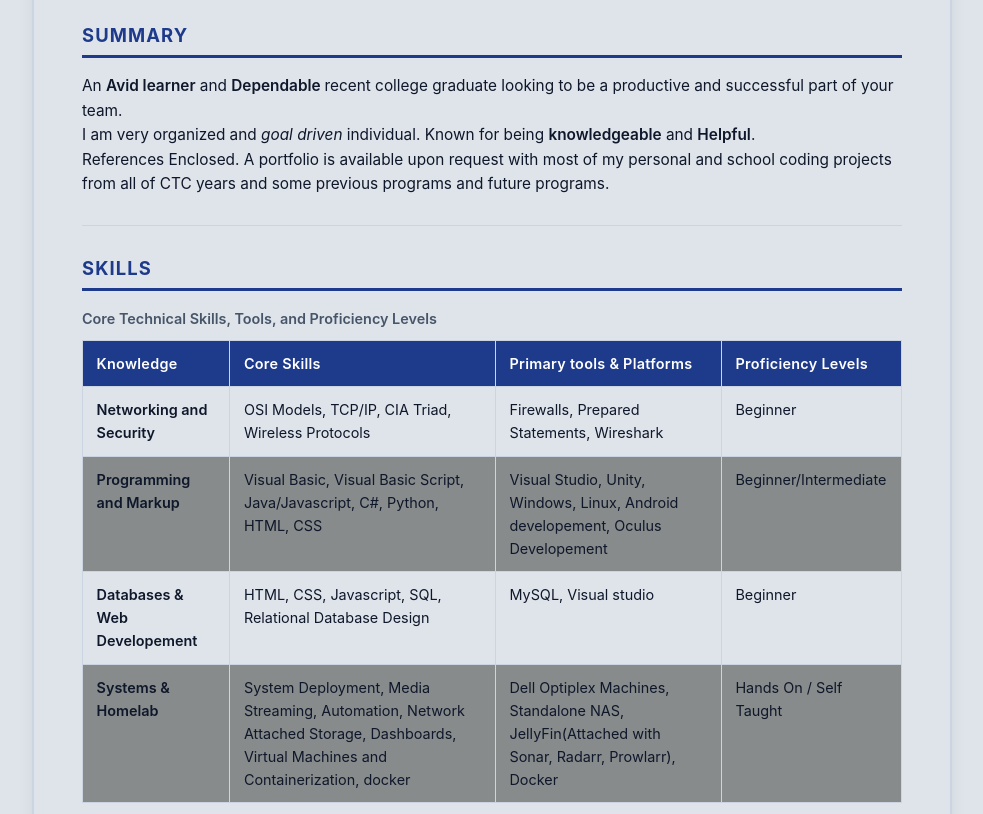
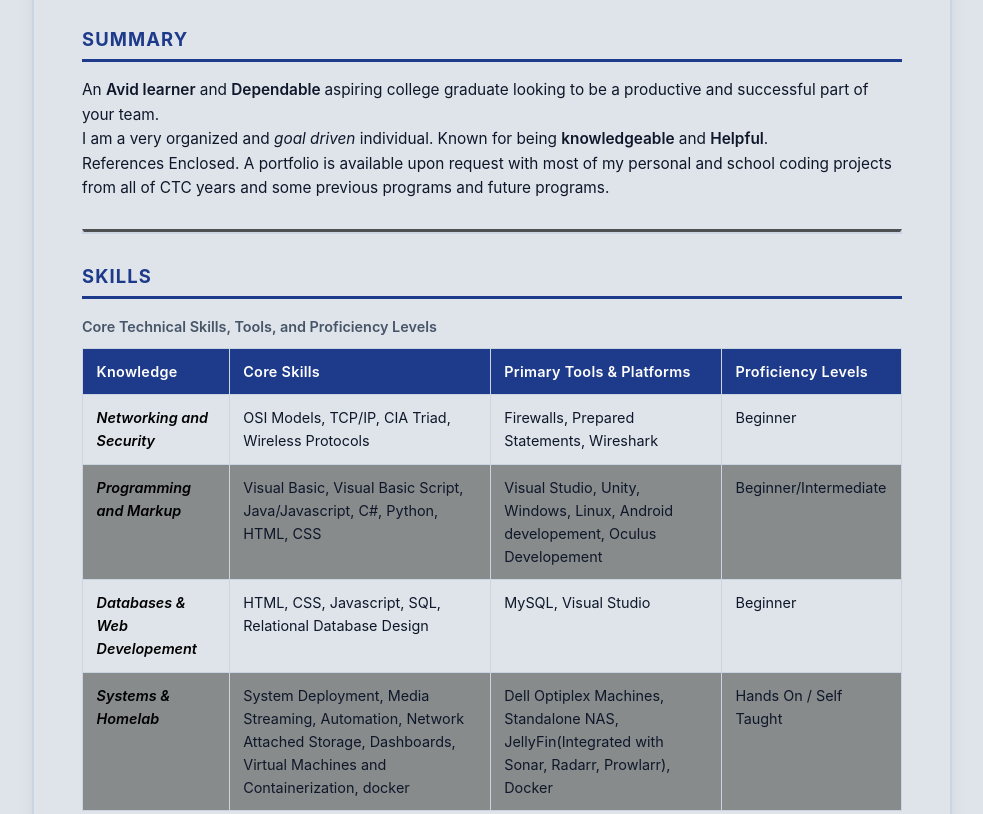
Before and after one commit to deadpolicy/PA, a plain HTML site: page Resume.html in a window 1280 px wide. Shown: the part 323-1137 px from the top of the page, without its empty margins (148-1131 px from the left). Drawn offline with Linux system fonts and the light colour scheme.

Commit message:
Spellcheck fixed

```diff
--- a/Resume.html
+++ b/Resume.html
@@ -33,8 +33,8 @@
     <section id="summary">
       <h2>Summary</h2>
       <p>
-        An <strong>Avid learner</strong> and <strong>Dependable </strong> recent college graduate looking to be a productive and successful part of your team.<br>
-        I am very organized and <em>goal driven</em> individual. Known for being <strong>knowledgeable</strong> and <strong>Helpful</strong>.<br>
+        An <strong>Avid learner</strong> and <strong>Dependable </strong> aspiring college graduate looking to be a productive and successful part of your team.<br>
+        I am a very organized and <em>goal driven</em> individual. Known for being <strong>knowledgeable</strong> and <strong>Helpful</strong>.<br>
         References Enclosed. A portfolio is available upon request with most of my personal and school coding projects from all of CTC years and some previous programs and future programs.
       </p>
     </section>
@@ -43,39 +43,39 @@
 
     <section id="Skills">
       <h2>Skills</h2>
-      <table border="5">
+      <table>
         <caption>Core Technical Skills, Tools, and Proficiency Levels</caption>
         <thead>
           <tr>
             <th>Knowledge</th>
             <th>Core Skills</th>
-            <th>Primary tools &amp; Platforms</th>
+            <th>Primary Tools &amp; Platforms</th>
             <th>Proficiency Levels</th>
           </tr>
         </thead>
         <tbody>
           <tr>
-            <td><strong>Networking and Security</strong></td>
+            <td><strong><span class="subtitle">Networking and Security</span></strong></td>
             <td>OSI Models, TCP/IP, CIA Triad, Wireless Protocols</td>
             <td>Firewalls, Prepared Statements, Wireshark</td>
             <td>Beginner</td>
           </tr>
           <tr>
-            <td><strong>Programming and Markup</strong></td>
+            <td><strong><span class="subtitle">Programming and Markup</span></strong></td>
             <td>Visual Basic, Visual Basic Script, Java/Javascript, C#, Python, HTML, CSS</td>
             <td>Visual Studio, Unity, Windows, Linux, Android developement, Oculus Developement</td>
             <td>Beginner/Intermediate</td>
           </tr>
           <tr>
-            <td><strong>Databases &amp; Web Developement</strong></td>
+            <td><strong><span class="subtitle">Databases &amp; Web Developement</span></strong></td>
             <td>HTML, CSS, Javascript, SQL, Relational Database Design</td>
-            <td>MySQL, Visual studio</td>
+            <td>MySQL, Visual Studio</td>
             <td>Beginner</td>
           </tr>
           <tr>
-            <td><strong>Systems &amp; Homelab</strong></td>
+            <td><strong><span class="subtitle">Systems &amp; Homelab</span></strong></td>
             <td>System Deployment, Media Streaming, Automation, Network Attached Storage, Dashboards, Virtual Machines and Containerization, docker</td>
-            <td>Dell Optiplex Machines, Standalone NAS, JellyFin(Attached with Sonar, Radarr, Prowlarr), Docker</td>
+            <td>Dell Optiplex Machines, Standalone NAS, JellyFin(Integrated with Sonar, Radarr, Prowlarr), Docker</td>
             <td>Hands On / Self Taught</td>
           </tr>
         </tbody>
@@ -103,8 +103,8 @@
         <ul>
           <li>Used C# and Unity put together to make and deploy a bouncing ball app for android devices.</li>
           <li>Used Unity for graphics and gravity, etc. Used C# to code in the basics and the necessary functions for the game.</li>
-          <li>Configured it with a fully functional Settings menu, Home menu. The goal of the game is to click the ball and try to catch it as it bounces around the screen and off different things getting faster and harder the more you catch it.<li>
-          <li>Configured it to keep a highscore and trac your progress as you got closer to beating it with each new run.</li>
+          <li>Configured it with a fully functional Settings menu, Home menu. The goal of the game is to click the ball and try to catch it as it bounces around the screen and off different things getting faster and harder the more you catch it.</li>
+          <li>Configured it to keep a highscore and track your progress as you get closer to beating it with each new run.</li>
         </ul>
       </article>
 
@@ -113,9 +113,9 @@
         <p><em>School/KodeKlash Project</em> <span>2023</span></p>
         <ul>
           <li>Used Visual Studio and Java without any plugins, add-ons or other services. In KodeKlash everyone in the class would be paired with one other person in the class(senior's never paired together) and had to use that year's programming language we were learning to create any app or game we wanted and tried to have the best app.</li>
-          <li>I was a senior and my partner was a junior, working together we made a gam similar to mario where the main character was a monkey. We built a back-end level creator aswell using a number scheme to deceide what block or trap etc would be there. we used it to make 15 levels directly into the game.</li>
+          <li>I was a senior and my partner was a junior, working together we made a game similar to mario where the main character was a monkey. We built a back-end level creator as well using a number scheme to decide what block or trap etc would be there. we used it to make 15 levels directly into the game.</li>
           <li>We configured it to save progress, highscore, a death tracker, item tracker.</li>
-          <li>We had moving objects, a ton of functions and variables ranging from global to local, save files and its own internal system to save progress deep inside itself so there's no easy way to change the variables.,</li>
+          <li>We had moving objects, a ton of functions and variables ranging from global to local, save files and its own internal system to save progress deep inside itself so there's no easy way to change the variables.</li>
         </ul>
       </article>
     </section>
@@ -146,7 +146,6 @@
   <hr>
 
   <footer>
-    <p></p>
     <div id="current-date"></div>
   </footer>
 
@@ -158,7 +157,7 @@
   {
     hour: 'numeric',
     minute: '2-digit'
-  }) + " Property of Weston Shultz";;
+  }) + " Property of Weston Shultz";
 
     console.log("Weston Shultz Resume loaded successfully on " + dateContainer.textContent + ".");
   </script>
--- a/style.css
+++ b/style.css
@@ -36,8 +36,8 @@ body
 
 hr
 {
-  border: none;
-  border-top: 1px solid var(--border-color);
+  border: 2px solid var(--border-color);
+  border-top: 3px solid rgba(0, 0, 0, 0.651);
   margin: 1.75rem 0;
 }
 
@@ -337,6 +337,13 @@ mark
   padding: 0.12rem 0.4rem;
   border-radius: 4px;
 }
+
+.subtitle
+{
+  font-style: italic;
+  color: rgb(0, 0, 0);
+}
+
 @media print
 {
   body
```
Also changed, not shown: cover-letter.html (+2 -2 lines).
